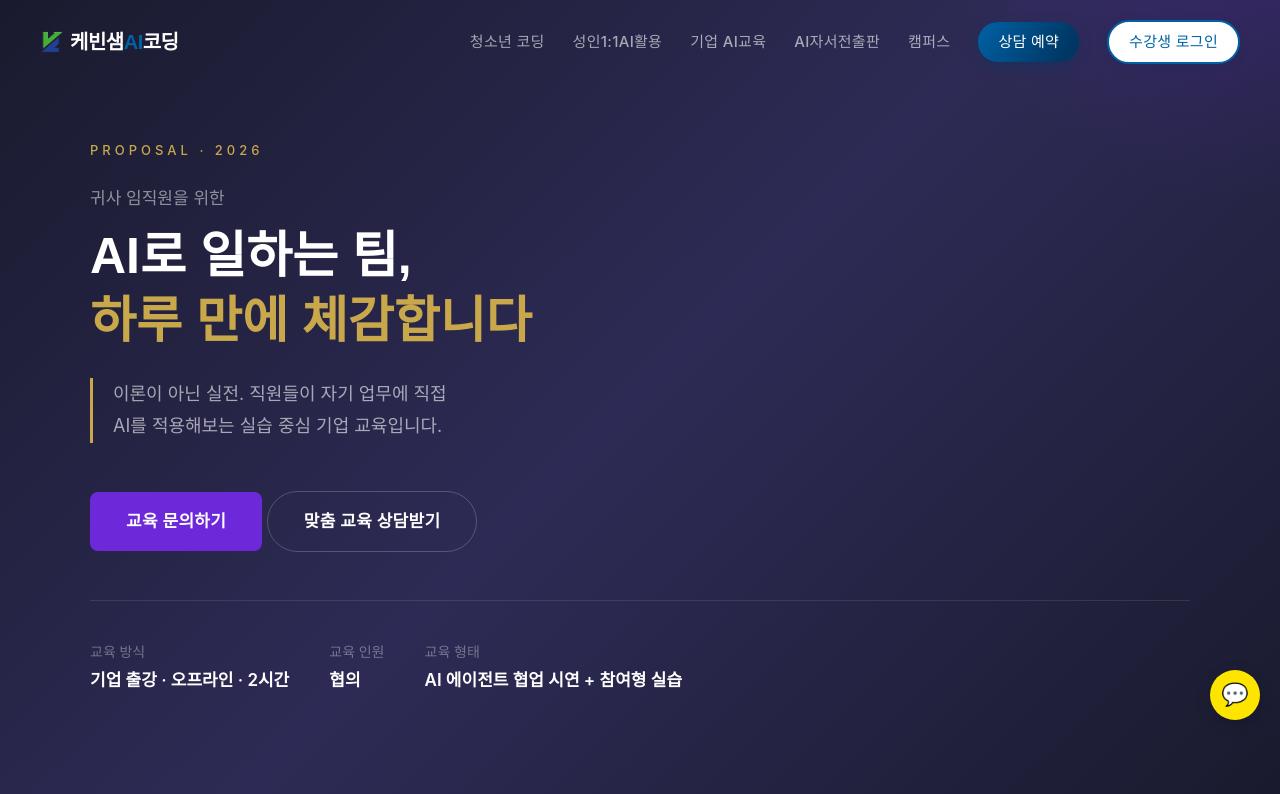
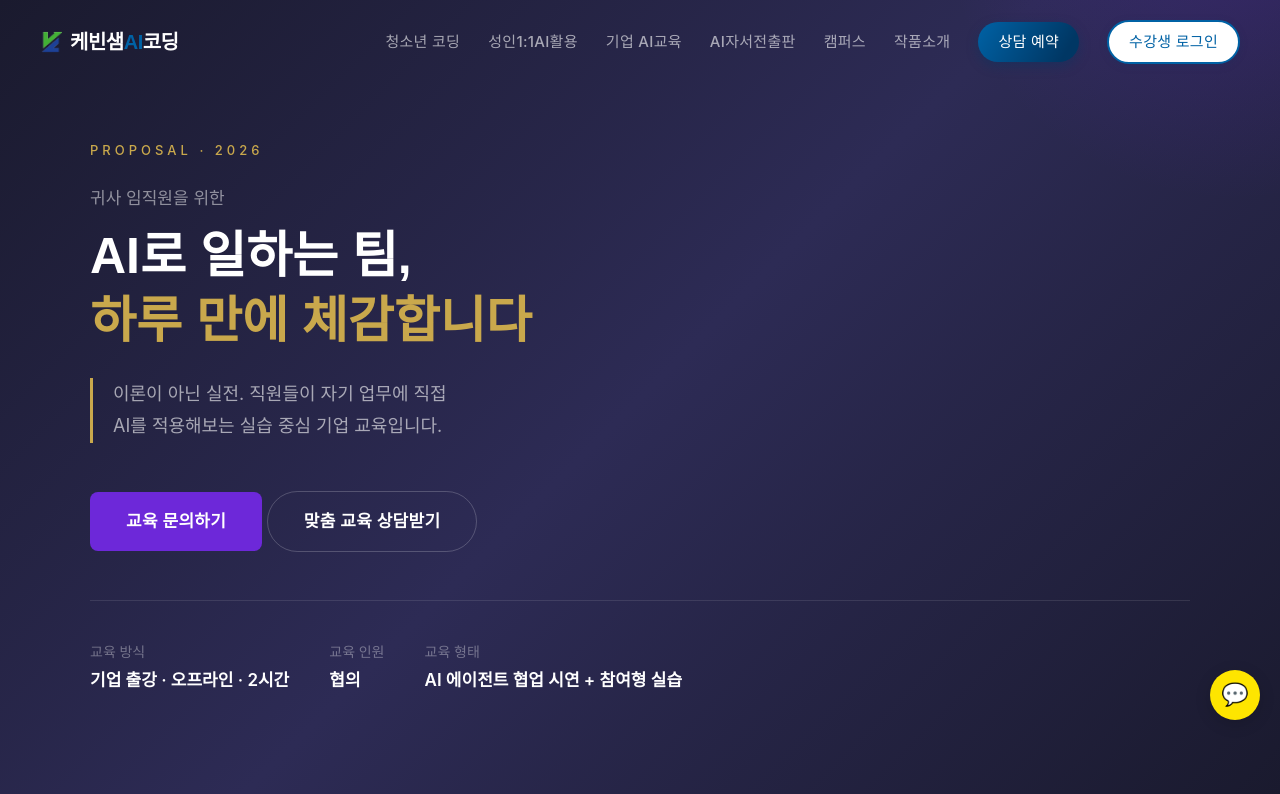
Before and after one commit to kevinsaem/booking, a FastAPI app: page /corporate in a window 1280 px wide. Shown: the top 794 px of the page. Run offline with FastAPI, Linux system fonts and the light colour scheme; some libraries are stand-ins or nearby versions; some web fonts are replaced.

Commit message:
[기능] 메뉴에 작품소개 추가(plaza.html) + 수강생 로그인 링크 game.kevinsaem.com으로 변경
Co-Authored-By: Claude Fable 5 <noreply@anthropic.com>

```diff
--- a/templates/site/components/nav.html
+++ b/templates/site/components/nav.html
@@ -10,8 +10,9 @@
     <a href="/corporate">기업 AI교육</a>
     <a href="/autobiography">AI자서전출판</a>
     <a href="/campus">캠퍼스</a>
+    <a href="https://game.kevinsaem.com/plaza.html" target="_blank" rel="noopener">작품소개</a>
     <a href="/#cta" class="cta-nav">상담 예약</a>
-    <a href="https://www.kevinsaem.com/dongne/login.asp" class="cta-nav login-nav" target="_blank" rel="noopener"
+    <a href="https://game.kevinsaem.com/" class="cta-nav login-nav" target="_blank" rel="noopener"
        style="background: #fff; color: var(--brand) !important; border: 2px solid var(--brand); box-shadow: 0 2px 8px rgba(0,55,100,0.15);">수강생 로그인</a>
   </div>
   <button class="mob-btn" aria-label="메뉴 열기/닫기" onclick="toggleMobileMenu()">
```
